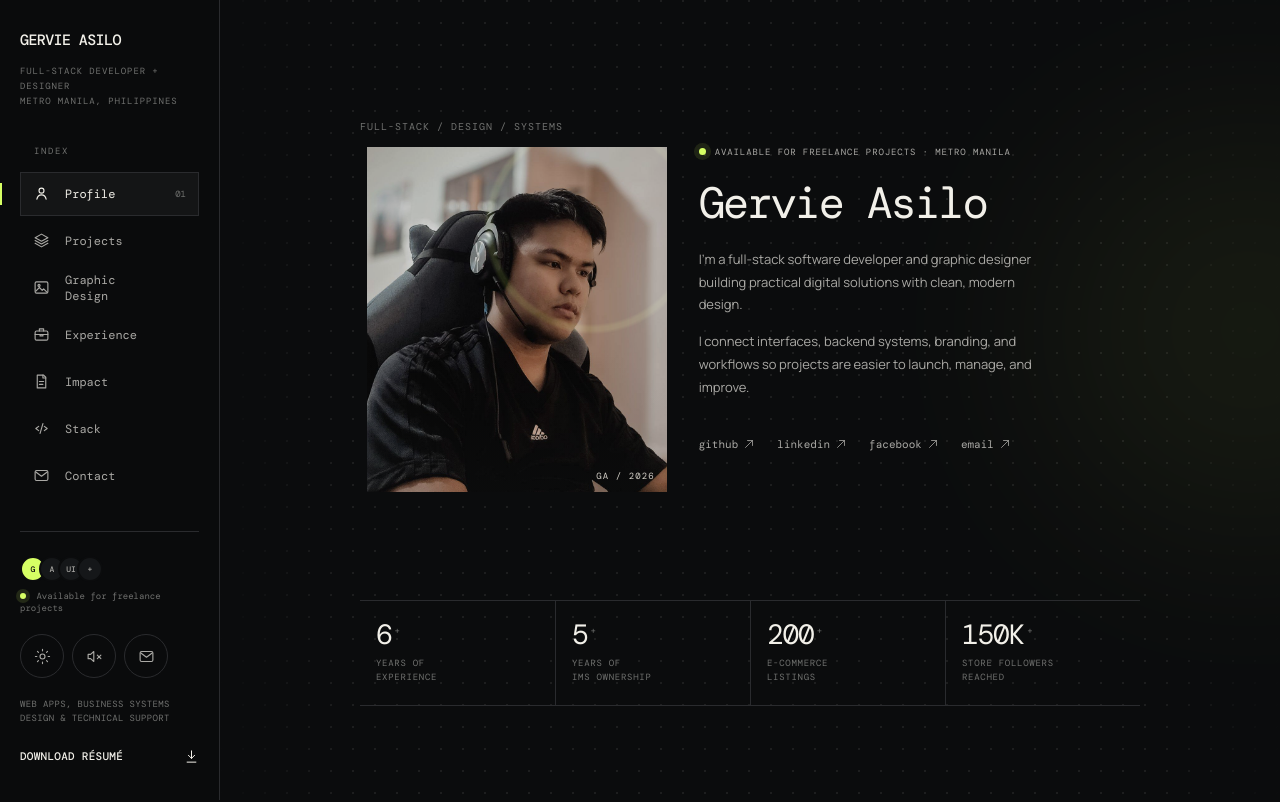
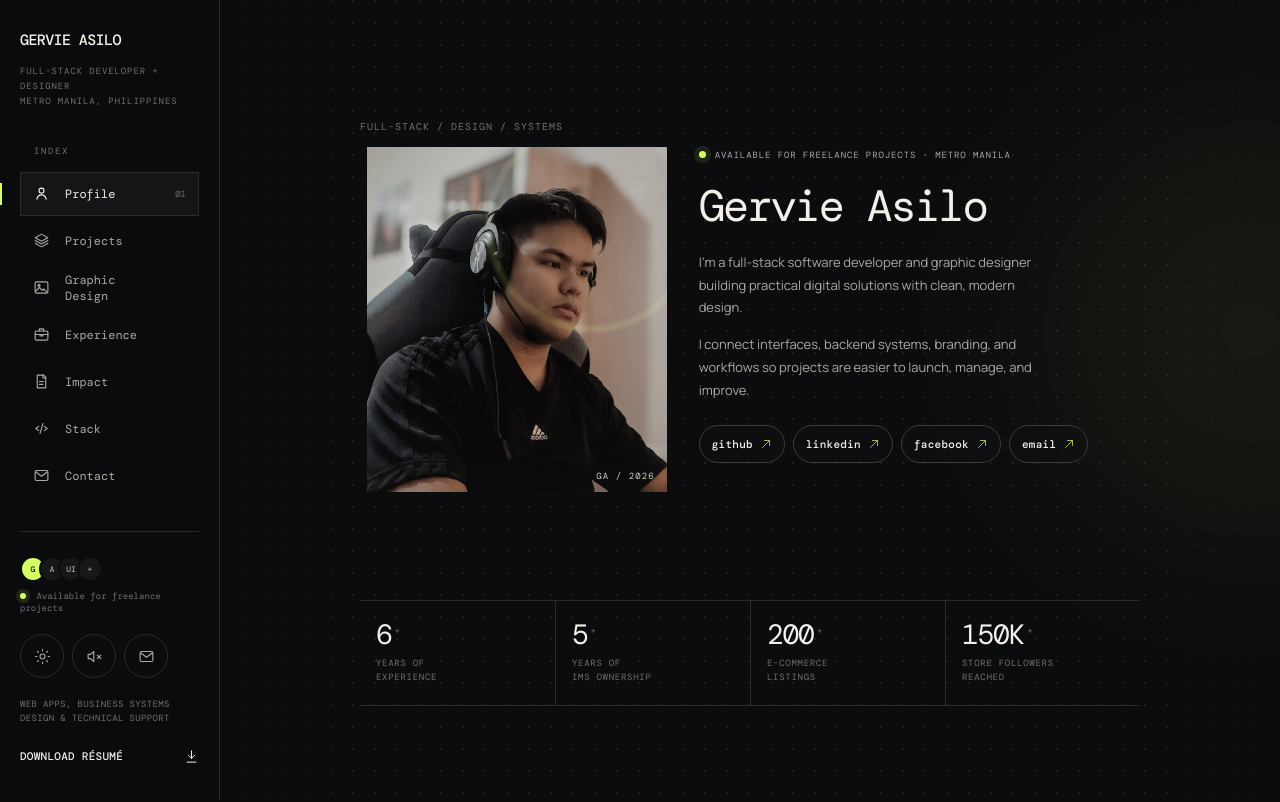
Before and after one commit to gervie1234/gervie-asilo-portfolio-v2, a React (Vite) app: page / in a window 1280 px wide. Shown: the top 802 px of the page. Built offline with nearby package versions, Linux system fonts and the light colour scheme; a web font is replaced by a local one.

Commit message:
Improve social link visibility

```diff
--- a/src/styles.css
+++ b/src/styles.css
@@ -499,22 +499,36 @@ h2 em {
 .social-links {
   display: flex;
   flex-wrap: wrap;
-  gap: 22px;
-  margin-top: 32px;
+  gap: 8px;
+  margin-top: 28px;
 }
 
 .social-links a {
-  min-height: 44px;
+  min-height: 38px;
   display: inline-flex;
-  gap: 5px;
+  gap: 7px;
   align-items: center;
-  color: var(--text-soft);
-  font: 400 11px var(--mono);
-  transition: color 180ms ease;
-}
-
-.social-links a:hover {
+  padding: 0 12px;
+  border: 1px solid var(--line-strong);
+  border-radius: 999px;
+  background: color-mix(in srgb, var(--surface) 76%, transparent);
+  color: var(--text);
+  font: 500 11px var(--mono);
+  letter-spacing: 0.025em;
+  transition: color 180ms ease, border-color 180ms ease, background 180ms ease, transform 180ms ease;
+}
+
+.social-links a svg {
   color: var(--accent);
+  opacity: 0.9;
+}
+
+.social-links a:hover,
+.social-links a:focus-visible {
+  color: var(--text);
+  border-color: color-mix(in srgb, var(--accent) 64%, var(--line-strong));
+  background: color-mix(in srgb, var(--accent) 9%, var(--surface));
+  transform: translateY(-2px);
 }
 
 .metrics {
```
